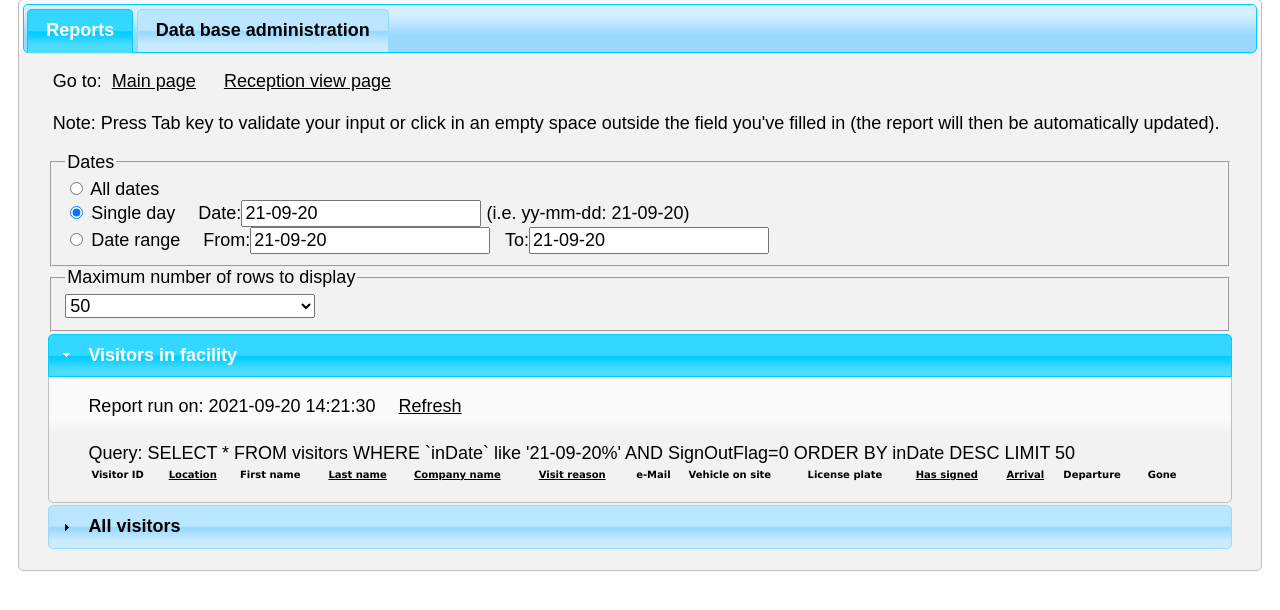
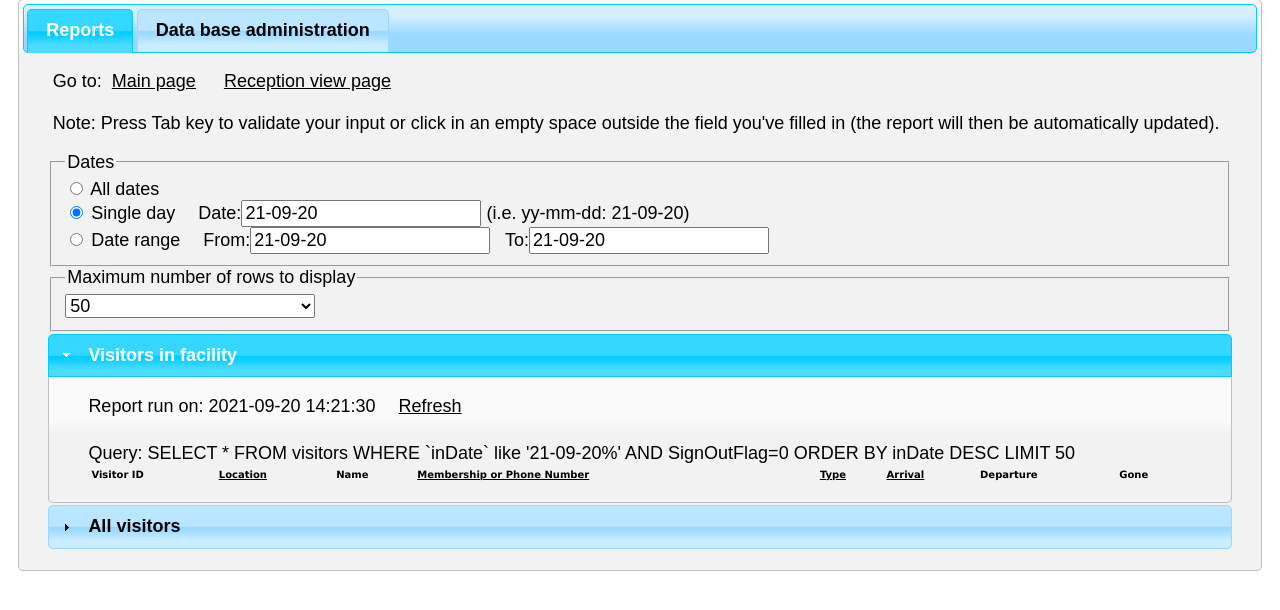
Before and after one commit to tcedi/tcedi-ovms, a PHP site: page /printers/admin.php in a window 1280 px wide. Shown: the part 139-749 px from the top of the page. Run offline with PHP 8.4, Linux system fonts and the light colour scheme; tables that the repository leaves empty or names only in its code hold one stand-in row (values such as "Sample post"); lists and menus that the app fills with data are empty.

Commit message:
update reception view and admin to match makerspace database structure

```diff
--- a/admin.php
+++ b/admin.php
@@ -66,10 +66,10 @@ function SecureStringForDB($data)
 {
 	global $database_link;
         // apply stripslashes if magic_quotes_gpc is enabled
-	if(get_magic_quotes_gpc())
-	{
-		$data = stripslashes($data);
-	}
+	// if(get_magic_quotes_gpc())
+	// {
+	// 	$data = stripslashes($data);
+	// }
 	// a mySQL connection is required before using this function
 	$data = mysqli_real_escape_string($database_link, $data);
 	return $data;
@@ -84,16 +84,13 @@ if(isset($_GET["sort"]) && !empty($_GET["sort"])) {$sort = ($_GET["sort"]=="ASC"
 //set sort by column from URL
 if( isset($_GET["orderBy"]) && !empty($_GET["orderBy"]) ) {switch ($_GET["orderBy"]) {
   case 2:
-      $query_mod = " ORDER BY lastName $sort LIMIT $returnRows";
+      $query_mod = " ORDER BY Name $sort LIMIT $returnRows";
       break;
   case 3:
-      $query_mod = " ORDER BY Company $sort LIMIT $returnRows";
+      $query_mod = " ORDER BY Number $sort LIMIT $returnRows";
       break;
    case 4:
-      $query_mod = " ORDER BY Visiting $sort LIMIT $returnRows";
-      break;
-   case 5:
-      $query_mod = " ORDER BY legal $sort LIMIT $returnRows";
+      $query_mod = " ORDER BY Type $sort LIMIT $returnRows";
       break;
    case 6:
       $query_mod = " ORDER BY location $sort LIMIT $returnRows";
@@ -146,13 +143,7 @@ if( isset($_GET["orderBy"]) && !empty($_GET["orderBy"]) ) {switch ($_GET["orderB
       $query_mod = " ORDER BY lastName $sort LIMIT $returnRows";
       break;
   case 3:
-      $query_mod = " ORDER BY companyName $sort LIMIT $returnRows";
-      break;
-   case 4:
-      $query_mod = " ORDER BY visiting $sort LIMIT $returnRows";
-      break;
-   case 5:
-      $query_mod = " ORDER BY legal $sort LIMIT $returnRows";
+      $query_mod = " ORDER BY Name $sort LIMIT $returnRows";
       break;
    case 6:
       $query_mod = " ORDER BY location $sort LIMIT $returnRows";
@@ -177,14 +168,9 @@ $fields_num = mysqli_num_fields($result);
 echo "<table style=\"font-family: verdana; font-size: 10px; border: none;height: 5; width: 100%; \"><tr>";
 echo "<TH ALIGN='left'>$TEXT_VISITOR_ID</TH>";
 echo "<TH ALIGN='left'><a href='admin.php?".http_build_query(array_merge($_GET, array("orderBy"=>6, "sort"=>$sort)))."'>$TEXT_LOCATION</a></TH>";
-echo "<TH ALIGN='left'>$TEXT_FIRST_NAME</TH>";
-echo "<TH ALIGN='left'><a href='admin.php?".http_build_query(array_merge($_GET, array("orderBy"=>2, "sort"=>$sort)))."'>$TEXT_LAST_NAME</a></TH>";
-echo "<TH ALIGN='left'><a href='admin.php?".http_build_query(array_merge($_GET, array("orderBy"=>3, "sort"=>$sort)))."'>$TEXT_COMPANY_NAME</a></TH>";
-echo "<TH ALIGN='left'><a href='admin.php?".http_build_query(array_merge($_GET, array("orderBy"=>4, "sort"=>$sort)))."'>$TEXT_VISIT_REASON</a></TH>";
-echo "<TH ALIGN='left'>$TEXT_EMAIL</TH>";
-echo "<th align='left'>$TEXT_VEHICLE_ON_SITE</th>";
-echo "<th align='left'>$TEXT_LICENSE_PLATE</th>";
-echo "<TH ALIGN='left'><a href='admin.php?".http_build_query(array_merge($_GET, array("orderBy"=>5, "sort"=>$sort)))."'>$TEXT_HAS_SIGNED</a></TH>";
+echo "<TH ALIGN='left'>$TEXT_NAME</TH>";
+echo "<TH ALIGN='left'><a href='admin.php?".http_build_query(array_merge($_GET, array("orderBy"=>3, "sort"=>$sort)))."'>$TEXT_NUMBER</a></TH>";
+echo "<TH ALIGN='left'><a href='admin.php?".http_build_query(array_merge($_GET, array("orderBy"=>4, "sort"=>$sort)))."'>$TEXT_TYPE</a></TH>";
 echo "<TH ALIGN='left'><a href='admin.php?".http_build_query(array_merge($_GET, array("orderBy"=>1, "sort"=>$sort)))."'>$TEXT_ARRIVAL</a></TH>";
 echo "<TH ALIGN='left'>$TEXT_DEPARTURE</TH>";
 echo "<TH ALIGN='left'>$TEXT_GONE</TH>";
--- a/languages/English/admin.php
+++ b/languages/English/admin.php
@@ -32,6 +32,9 @@ $TEXT_ONE_ERROR_HAS_OCCURED_WHILE_RUNNING_THE_REPORT_QUERY = 'One error has occu
 $TEXT_VISITOR_ID = 'Visitor ID';
 $TEXT_LOCATION = 'Location';
 $TEXT_FIRST_NAME = 'First name';
+$TEXT_NAME = 'Name';
+$TEXT_NUMBER = 'Membership or Phone Number';
+$TEXT_TYPE = 'Type';
 $TEXT_LAST_NAME = 'Last name';
 $TEXT_COMPANY_NAME = 'Company name';
 $TEXT_VISIT_REASON = 'Visit reason';
--- a/languages/English/reception-view.php
+++ b/languages/English/reception-view.php
@@ -40,4 +40,7 @@ $TEXT_VEHICLE_ON_SITE = 'Vehicle on site';
 $TEXT_LICENSE_PLATE_NUMBER = 'License plate number';
 $TEXT_PRINT_PAGE = 'Print the page';
 $TEXT_GO_TO_THE_MAIN_PAGE = 'Go to the main page';
+$TEXT_NAME = 'Name';
+$TEXT_NUMBER = 'Membership or Phone Number';
+$TEXT_TYPE = 'Type';
 ?>
```
Also changed, not shown: reception-view.php (+7 -16 lines).
